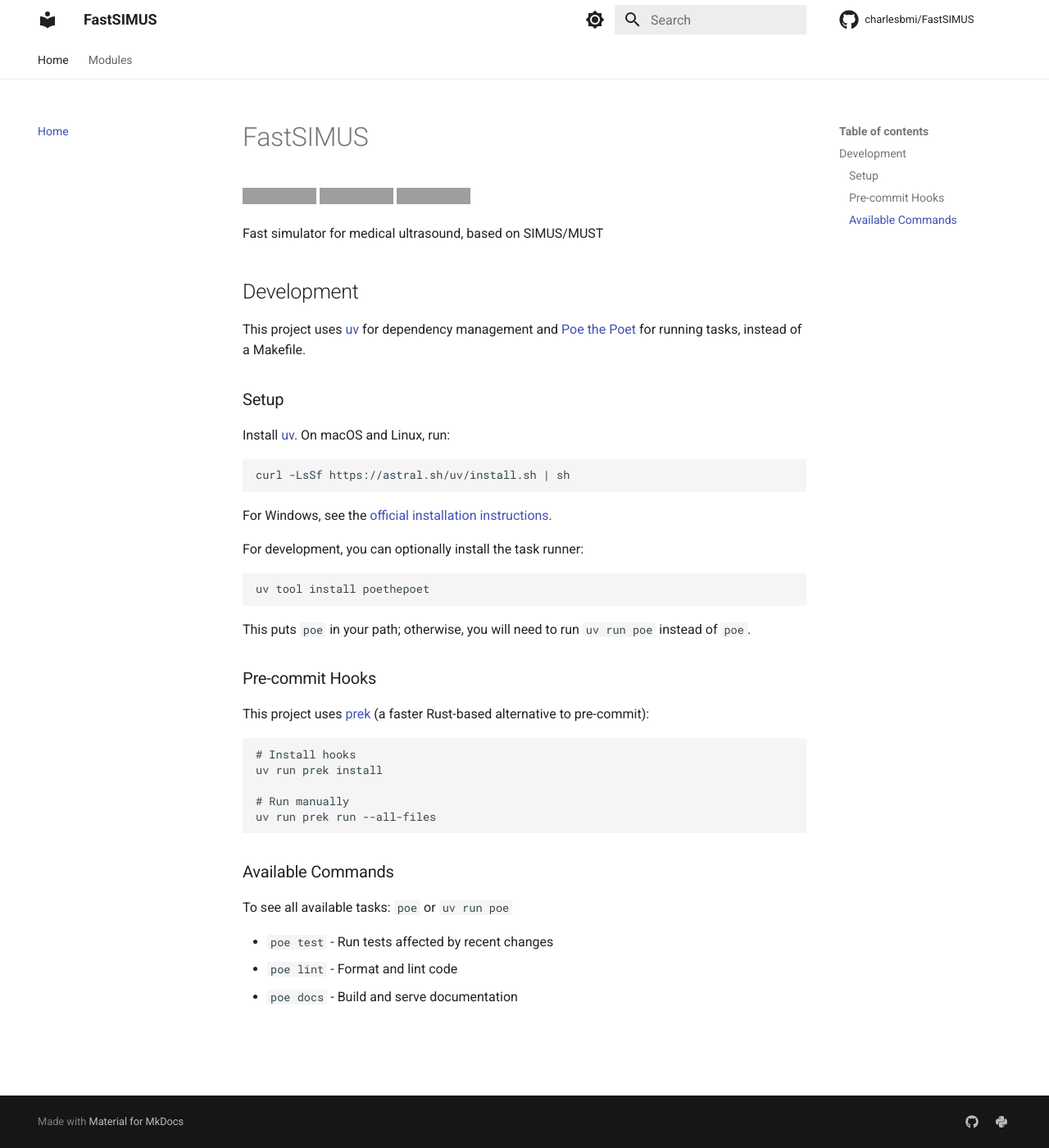
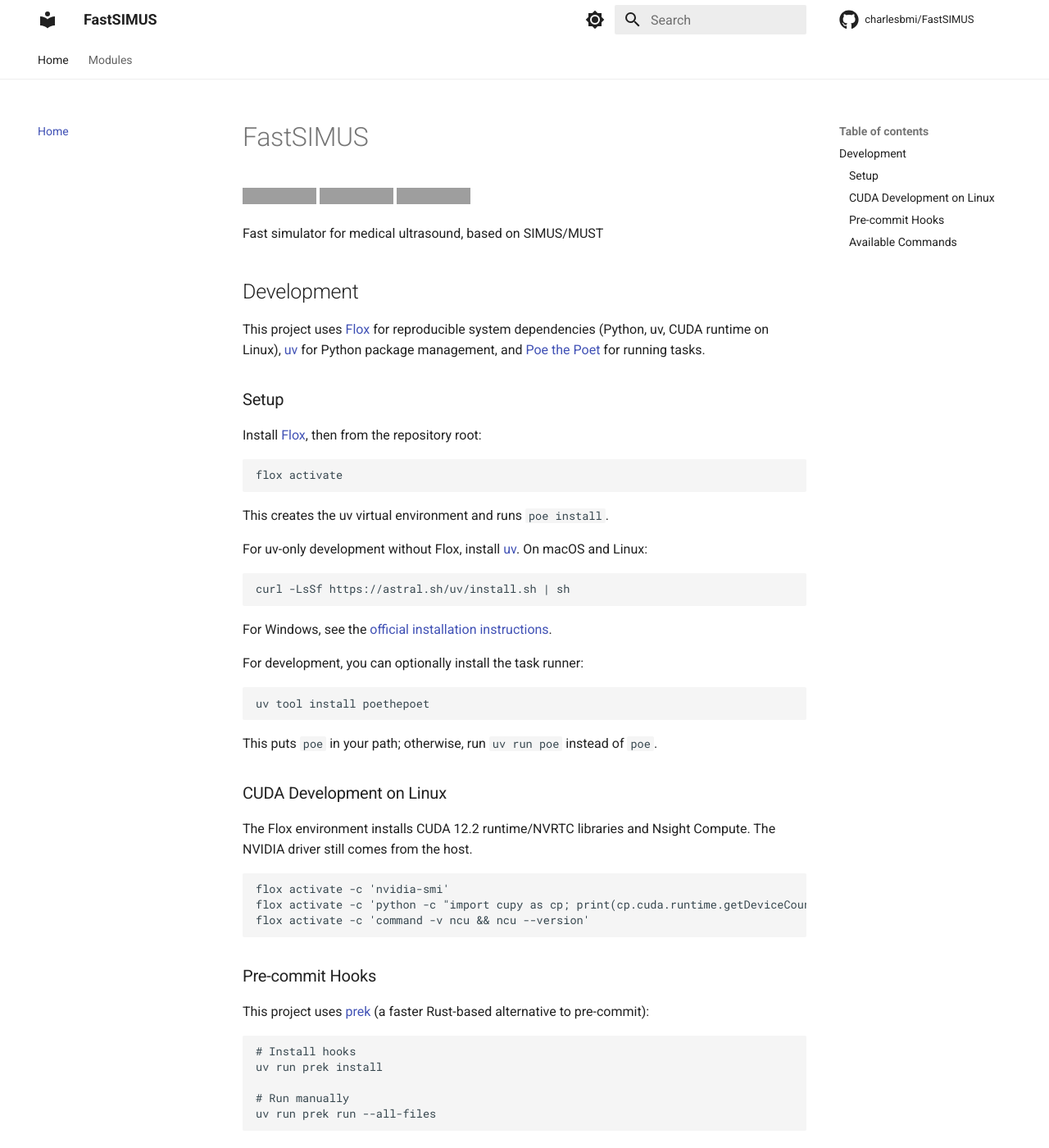
Before and after one commit to charlesbmi/FastSIMUS, an MkDocs documentation site: the page built from docs/index.md, in a window 1280 px wide and 1400 px high. Shown: the whole window at 82% size. Built offline with MkDocs 1.6.1 and Material for MkDocs 9.7.7, drawn with Linux system fonts in a browser that asks for light colours; comment, search, counter and statistics services are not loaded; some of the changed text lies outside the part shown; grey boxes are pictures that could not be loaded.

Commit message:
feat: add Flox CUDA environment
Add a reproducible Flox environment with CUDA runtime/NVRTC and align local docs plus CUDA smoke CI with the new setup.

Co-authored-by: Cursor <cursoragent@cursor.com>

````diff
--- a/README.md
+++ b/README.md
@@ -8,12 +8,22 @@ Fast simulator for medical ultrasound, based on SIMUS/MUST
 
 ## Development
 
-This project uses [uv](https://docs.astral.sh/uv/) for dependency management and
-[Poe the Poet](https://poethepoet.natn.io/) for running tasks, instead of a Makefile.
+This project uses [Flox](https://flox.dev/download) for reproducible system dependencies (Python, uv, CUDA runtime on
+Linux), [uv](https://docs.astral.sh/uv/) for Python package management, and [Poe the Poet](https://poethepoet.natn.io/)
+for running tasks.
 
 ### Setup
 
-Install [uv](https://docs.astral.sh/uv/getting-started/installation/). On macOS and Linux, run:
+Install [Flox](https://flox.dev/download), then from the repository root:
+
+```bash
+flox activate
+```
+
+This creates the uv virtual environment and runs `poe install`.
+
+For uv-only development without Flox, install [uv](https://docs.astral.sh/uv/getting-started/installation/). On macOS
+and Linux:
 
 ```bash
 curl -LsSf https://astral.sh/uv/install.sh | sh
@@ -27,7 +37,18 @@ For development, you can optionally install the task runner:
 uv tool install poethepoet
 ```
 
-This puts `poe` in your path; otherwise, you will need to run `uv run poe` instead of `poe`.
+This puts `poe` in your path; otherwise, run `uv run poe` instead of `poe`.
+
+### CUDA Development on Linux
+
+The Flox environment installs CUDA 12.2 runtime/NVRTC libraries and Nsight Compute. The NVIDIA driver still comes from
+the host.
+
+```bash
+flox activate -c 'nvidia-smi'
+flox activate -c 'python -c "import cupy as cp; print(cp.cuda.runtime.getDeviceCount())"'
+flox activate -c 'command -v ncu && ncu --version'
+```
 
 ### Pre-commit Hooks
 
@@ -43,8 +64,10 @@ uv run prek run --all-files
 
 ### Available Commands
 
-To see all available tasks: `poe` or `uv run poe`
+Run inside `flox activate` (or prefix with `flox activate --`):
 
 - `poe test` - Run tests affected by recent changes
 - `poe lint` - Format and lint code
 - `poe docs` - Build and serve documentation
+
+Without Flox: `uv run poe test`, `uv run poe lint`, etc.
````
Also changed, not shown: AGENTS.md (+13 -0 lines), 7 other files.
